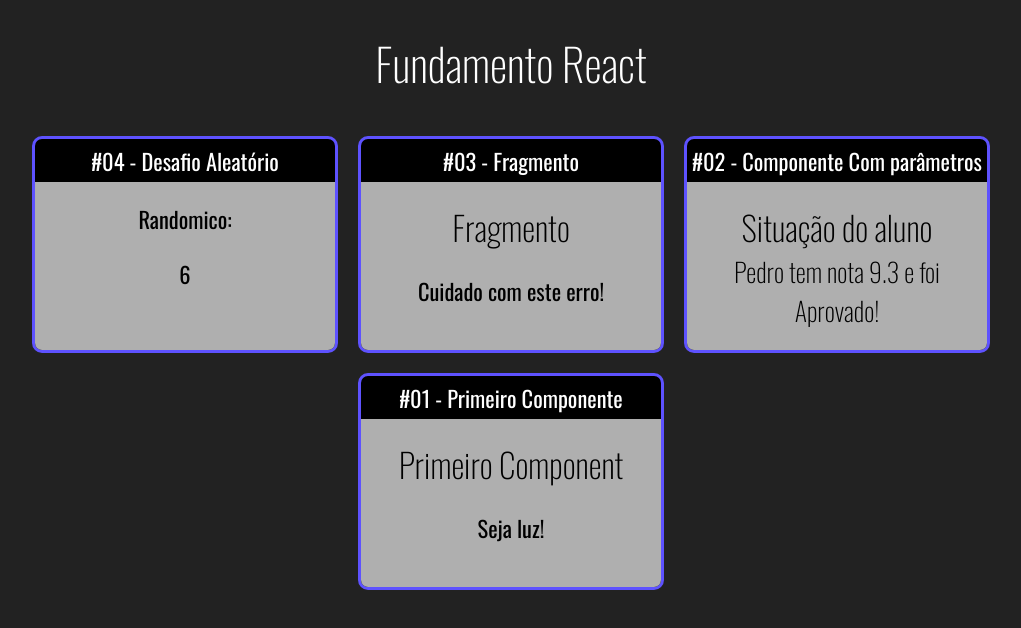
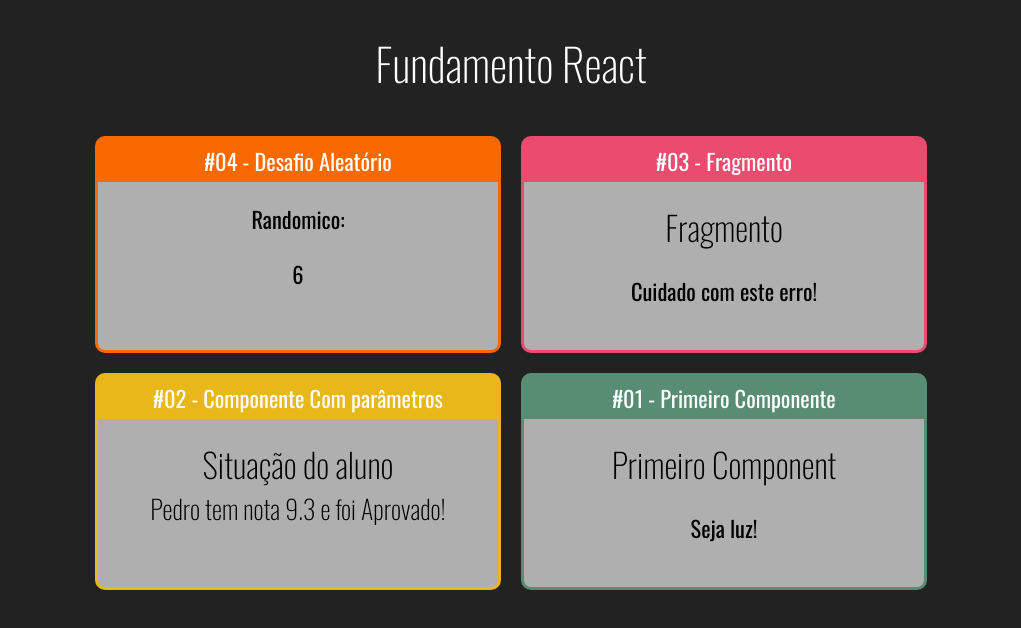
Before and after one commit to tindao02/fundamentos-react, a React (Create React App) app: page / in a window 1280 px wide. Shown: the top 628 px of the page, without its empty margins (129-1150 px from the left). Built offline with nearby package versions, Linux system fonts and the light colour scheme.

Commit message:
Component card cores

```diff
--- a/src/App.jsx
+++ b/src/App.jsx
@@ -15,15 +15,15 @@
         <h1>Fundamento React</h1>
 
         <div className='Cards'>
-            <Card titulo="#04 - Desafio Aleatório">
+            <Card titulo="#04 - Desafio Aleatório" color='#FA6900'>
                 Randomico: <Randomico min={5} max={10}/>
             </Card>
 
-            <Card titulo="#03 - Fragmento">
+            <Card titulo="#03 - Fragmento" color='#E94C6F'>
                 <Fragmento />
             </Card>
 
-            <Card titulo="#02 - Componente Com parâmetros">
+            <Card titulo="#02 - Componente Com parâmetros" color='#E8B71A'>
                 <ComParametro
                     titulo="Situação do aluno"
                     aluno="Pedro"
@@ -31,7 +31,7 @@
                 />
             </Card>
 
-            <Card titulo="#01 - Primeiro Componente">
+            <Card titulo="#01 - Primeiro Componente" color='#588C73'>
                 <Primeiro/>
             </Card>
         </div>
--- a/src/components/layout/Card.css
+++ b/src/components/layout/Card.css
@@ -1,15 +1,14 @@
 .Card
 {
-    background-color: black ;
-    border: 3px solid rgb(94, 82, 255);
+    border: 3px solid;
     border-radius: 10px;
     overflow: hidden;
     margin: 10px;
 
     display: flex;
     flex-direction: column;
-    min-width: 300px;
-    max-width: 300px;
+    min-width: 400px;
+    max-width: 400px;
 }
 
 .Card .Title
--- a/src/components/layout/Card.jsx
+++ b/src/components/layout/Card.jsx
@@ -4,8 +4,12 @@
 
 export default (props) =>
 {
+    const cardStyle = {
+        backgroundColor: props.color || '#F00',
+        borderColor: props.color || '#888'
+    }
     return(
-        <div className='Card'>
+        <div className='Card' style={cardStyle}>
             <div className='Title'>{props.titulo}</div>
             <div className='Content'>
                 {props.children}
```
